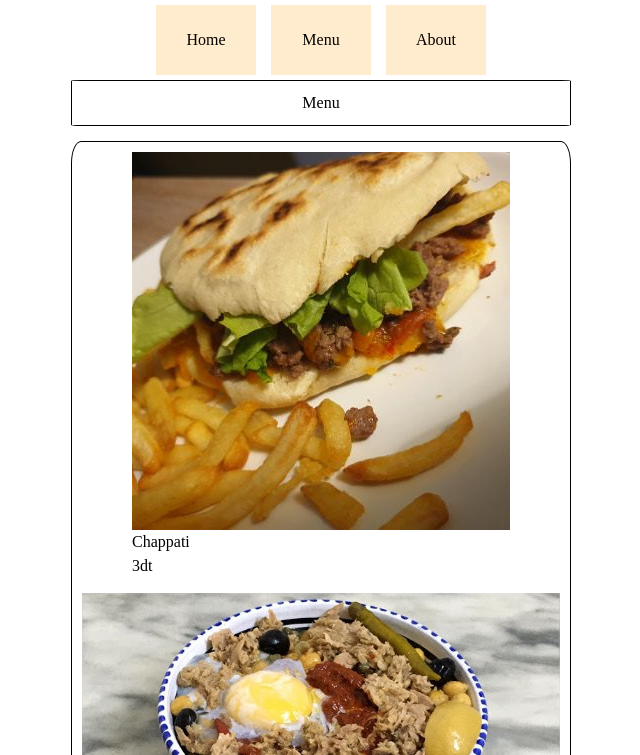
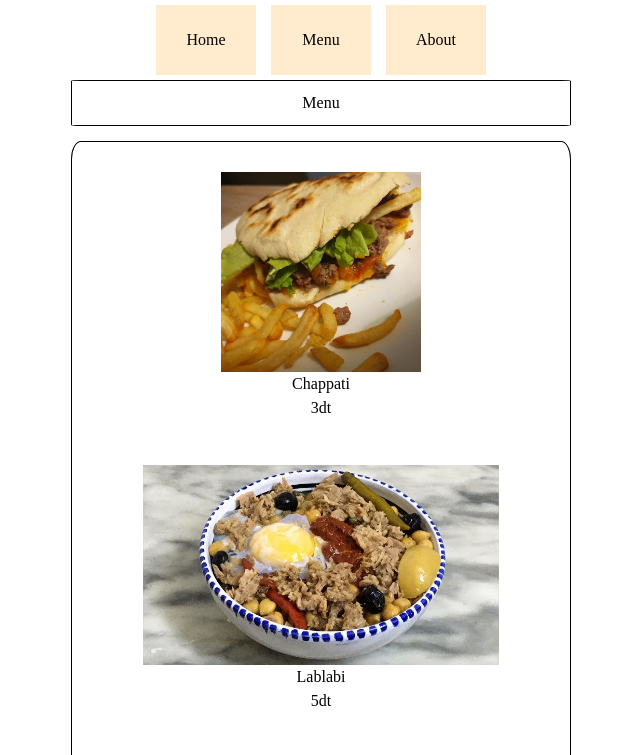
Before and after one commit to xhjayoub/Restaurant-Page, a website built with webpack: page src/template.html in a window 1280 px wide. Both pictures are taken after a click on the button "Menu". Shown: the top 755 px of the page, without its empty margins (319-959 px from the left). Built offline with nearby package versions, Linux system fonts and the light colour scheme.

Commit message:
Enough styling

```diff
--- a/src/styles.css
+++ b/src/styles.css
@@ -109,7 +109,7 @@ nav {
     display: flex;
     flex-direction: column;
     align-items: center;
-    gap: 15px;
+    gap: 5px;
     border: 1px black solid;
     padding: 10px;
     border-radius: 2%;
@@ -118,3 +118,19 @@ nav {
 
     height: auto;
 }
+.food {
+    display: flex;
+    flex-direction: column;
+    align-items: center;
+    padding: 20px;
+    border-radius: 5%;
+    transition: 1s;
+}
+.food:hover {
+    transition: 1s;
+    box-shadow: 10px 10px 43px -19px rgba(0,0,0,0.75);
+}
+.food img {
+    width: auto;
+    height: 200px;
+}
```
